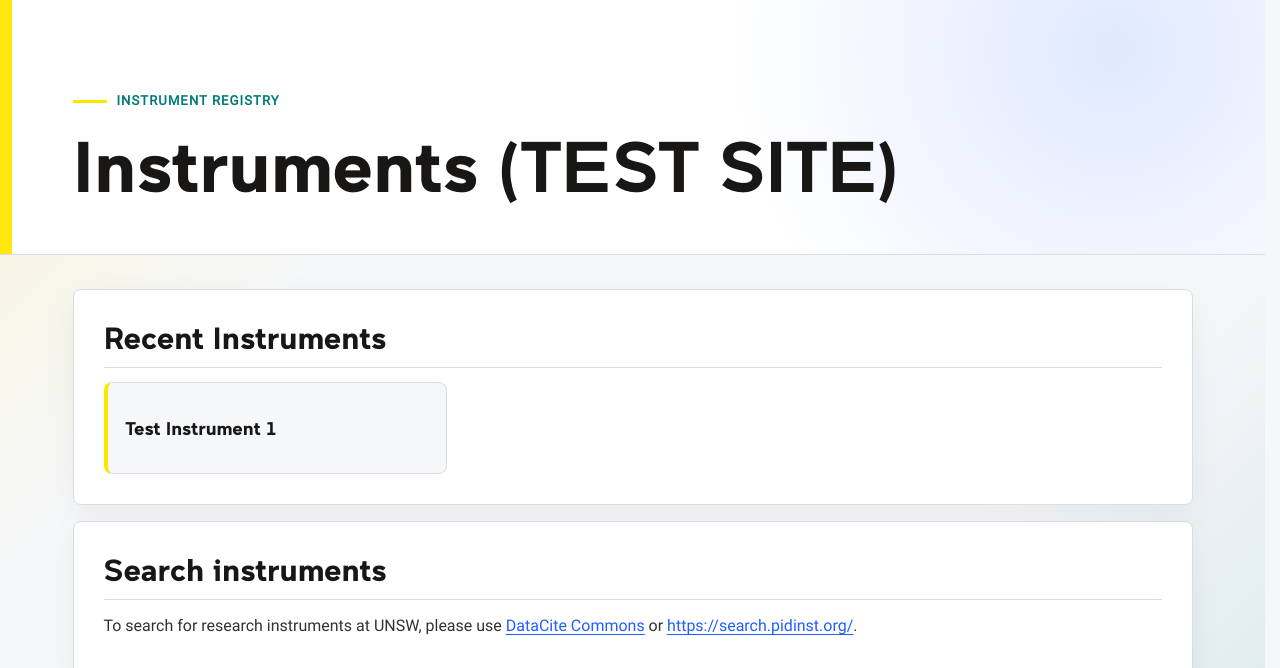
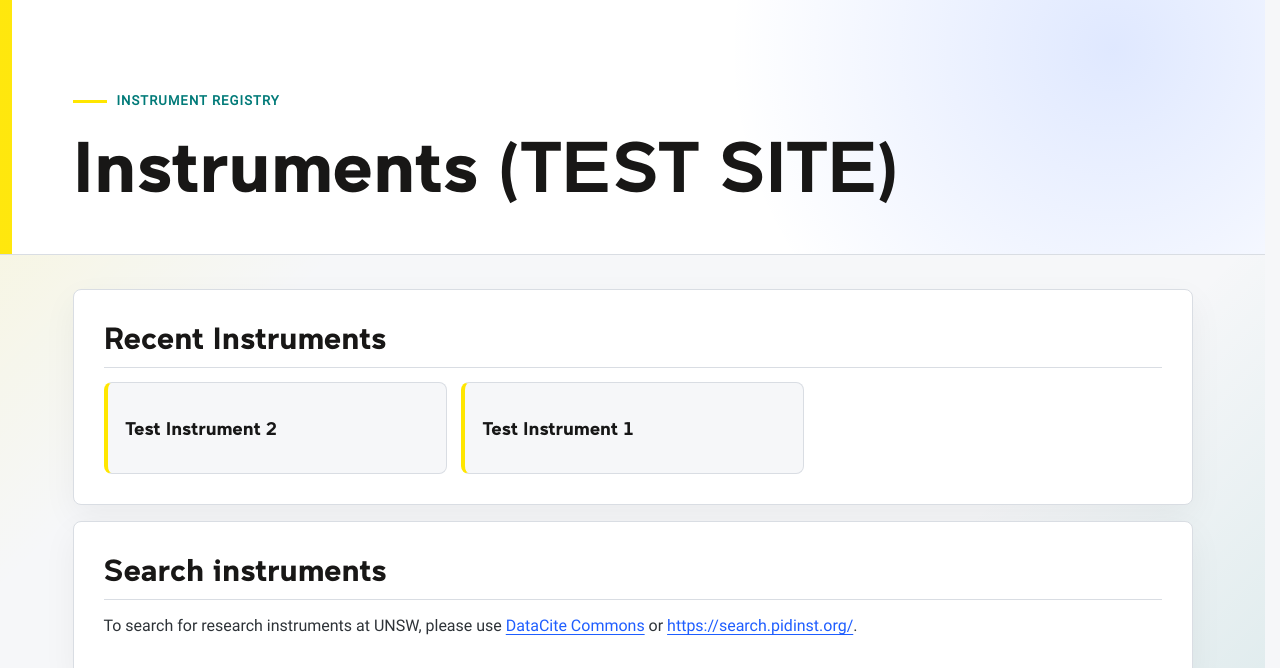
Before and after one commit to gerrydevine/pidmetadata_web_test, a plain HTML site: page docs/instruments/index.html in a window 1280 px wide. Shown: the part 132-800 px from the top of the page. Drawn offline with Linux system fonts and the light colour scheme.

Commit message:
committing files

```diff
--- a/docs/instruments/index.html
+++ b/docs/instruments/index.html
@@ -38,7 +38,9 @@
             <section class="section" aria-labelledby="selected-heading">
                 <div class="section-header"><h2 id="selected-heading">Recent Instruments</h2></div>
                 <div class="instrument-cards">
-                           <div id="newest" style="display: none;"></div>
+                            <div id="newest" style="display: none;"></div>
+            <a class="instrument-card" href="0e868153-f8cf-45bd-9430-3dfbf8c5a2bb.html">Test Instrument 2</a>
+
             <a class="instrument-card" href="70b92920-24a6-4110-8257-de2effdc0a16.html">Test Instrument 1</a>
 
                 </div>
```
